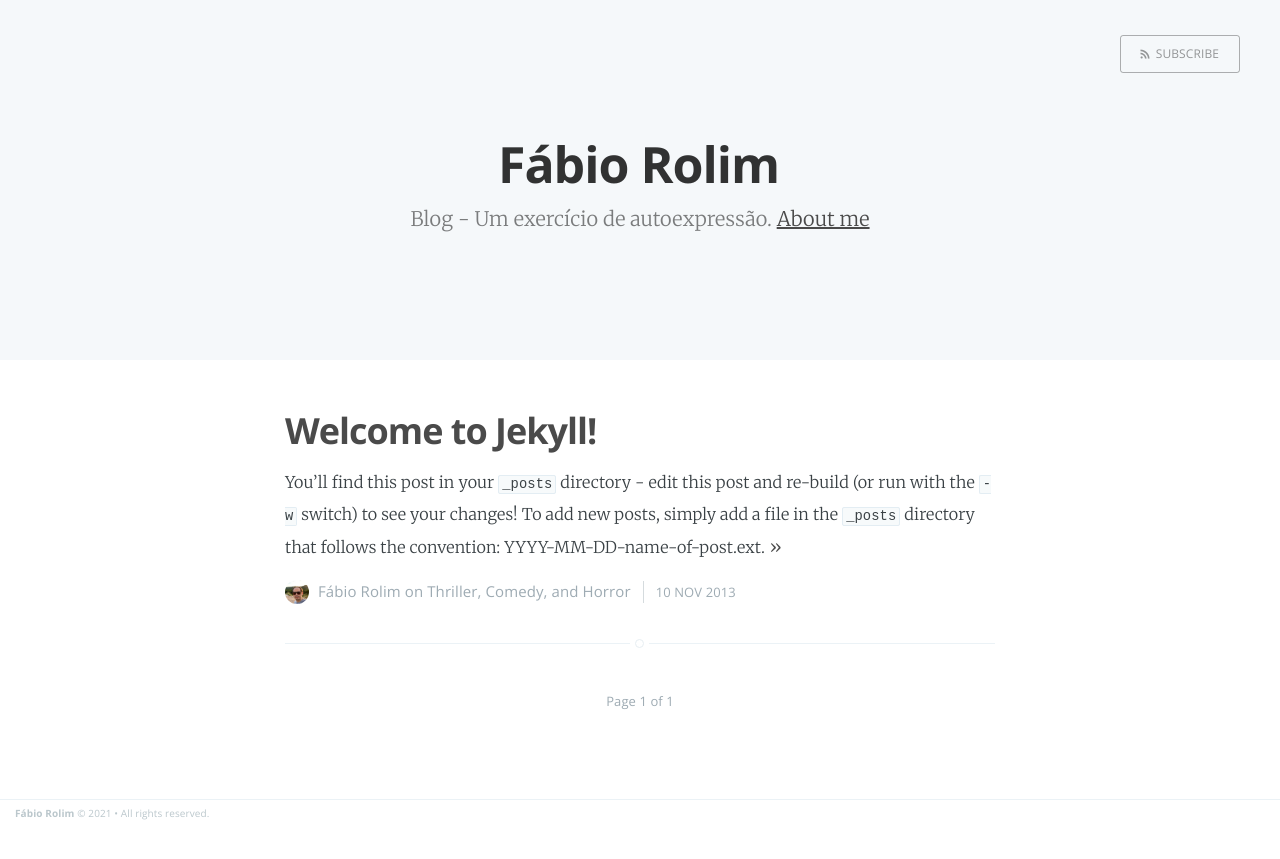
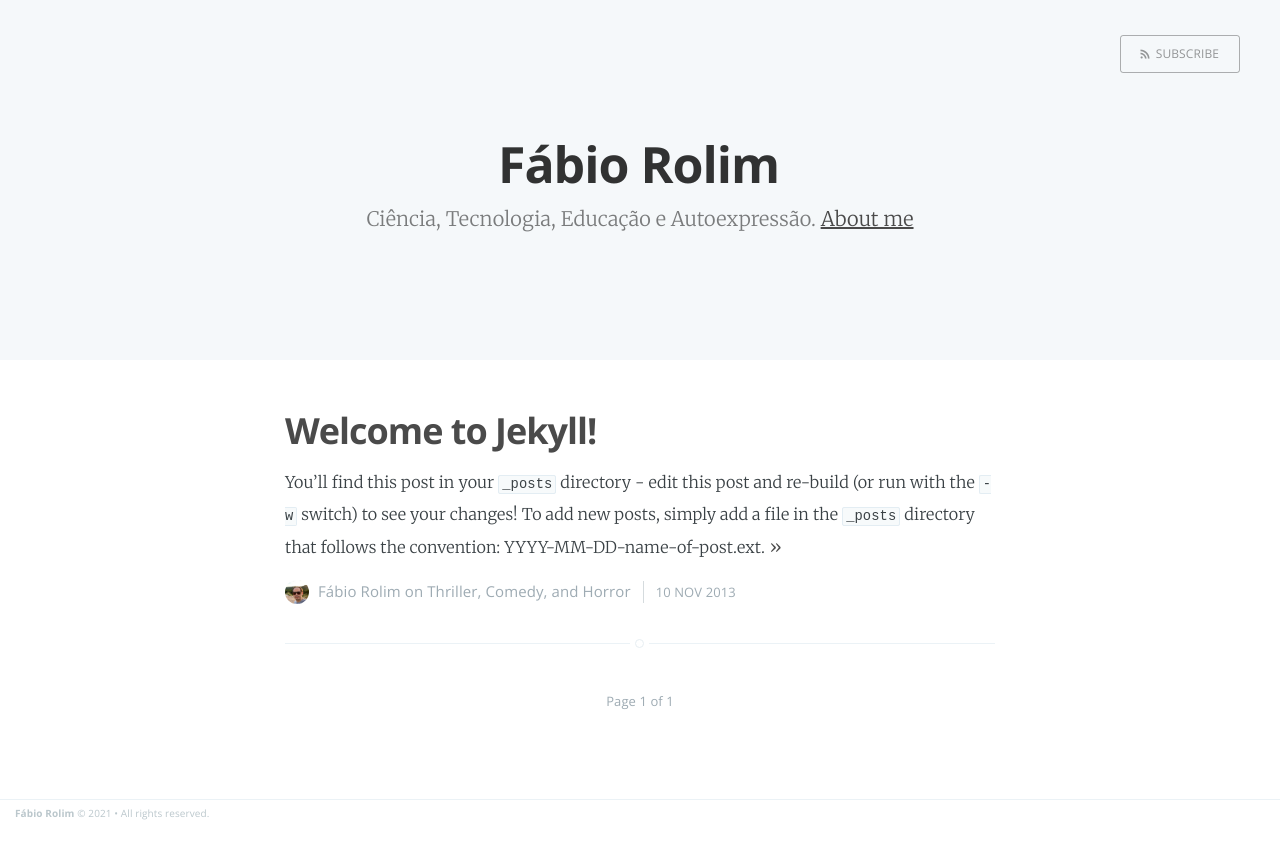
Before and after one commit to fabiorolim/fabiorolim.github.io, a Jekyll site: the page built from index.html, in a window 1280 px wide. Shown: the top 859 px of the page. Built offline with Jekyll 4.4.1, drawn with Linux system fonts in a browser that asks for light colours; the list of posts is cut into pages by our own code.

Commit message:
Ajusta descrição do site

```diff
--- a/_config.yml
+++ b/_config.yml
@@ -1,6 +1,6 @@
 name: Fábio Rolim
-description: Blog - Um exercício de autoexpressão
-meta_description: "Um exercicio de autoexpressão"
+description: Ciência, Tecnologia, Educação e Autoexpressão
+meta_description: "Blog de Fábio Rolim"
 
 markdown: kramdown
 highlighter: rouge
```
